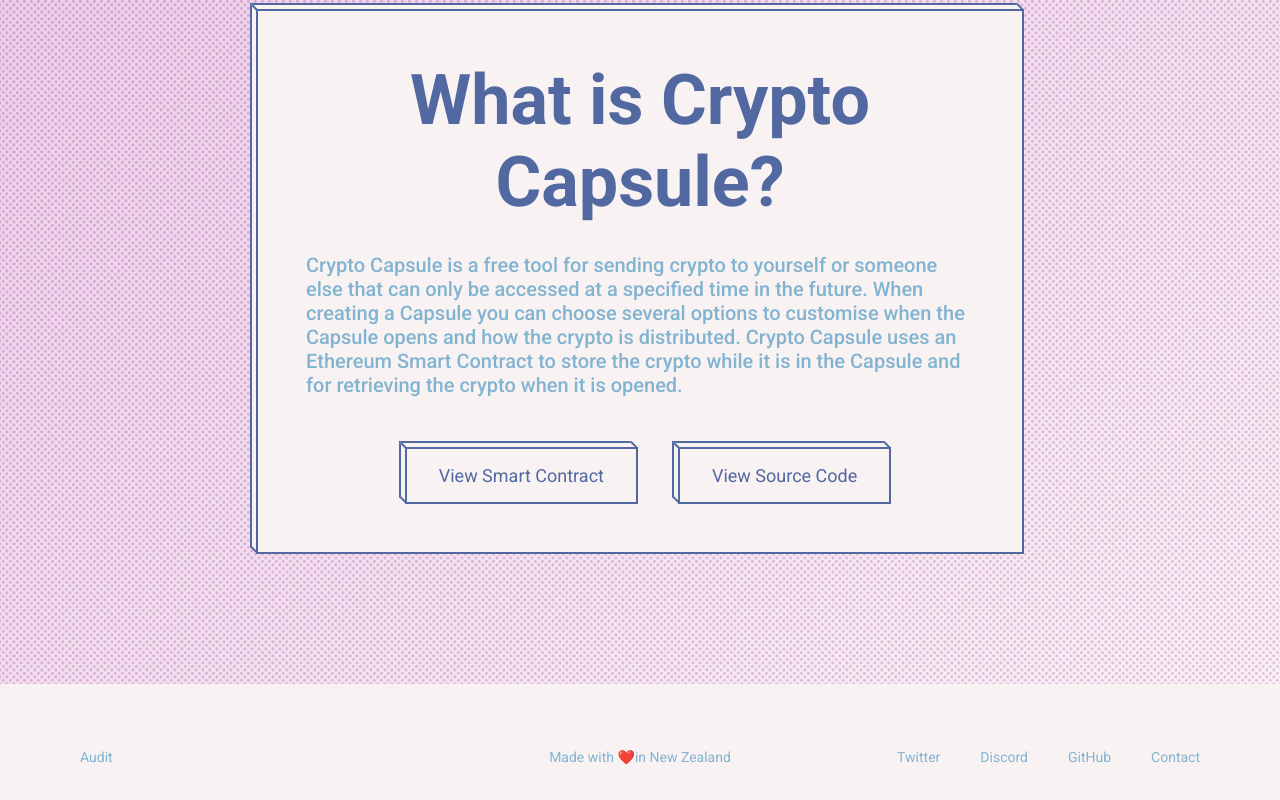
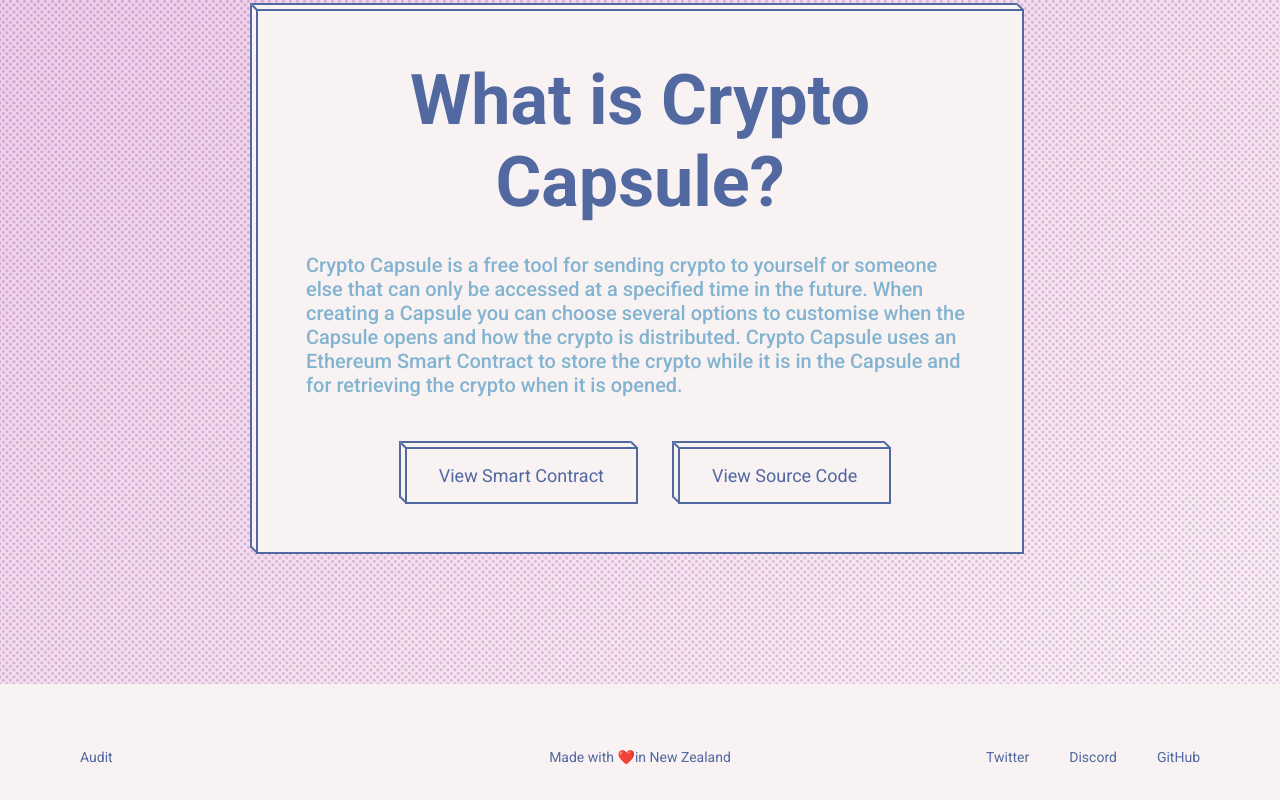
Before and after one commit to chase-manning/crypto-capsule, a React (Create React App) app in the folder client/: page / in a window 1280 px wide. Shown: the part 914-1714 px from the top of the page. Built offline with nearby package versions, Linux system fonts and the light colour scheme; a web font is replaced by a local one.

Commit message:
:fire: remove contact link

```diff
--- a/client/src/components/Footer.tsx
+++ b/client/src/components/Footer.tsx
@@ -32,10 +32,6 @@ const links: Link[] = [
     label: "GitHub",
     link: "xxx",
   },
-  {
-    label: "Contact",
-    link: "mailto: me@chasemanning.co.nz",
-  },
 ];
 
 const StyledFooter = styled.div`
@@ -53,7 +49,7 @@ const Section = styled.div`
 
 const Link = styled.a`
   text-decoration: none;
-  color: var(--sub);
+  color: var(--main);
   font-size: 1.4rem;
   margin: 0 2rem;
 
@@ -64,7 +60,7 @@ const Link = styled.a`
 
 const Button = styled.button`
   text-decoration: none;
-  color: var(--sub);
+  color: var(--main);
   font-size: 1.4rem;
   margin: 0 2rem;
 
@@ -75,7 +71,7 @@ const Button = styled.button`
 
 const Text = styled.div`
   font-size: 1.4rem;
-  color: var(--sub);
+  color: var(--main);
   position: absolute;
   top: 50%;
   left: 50%;
```
